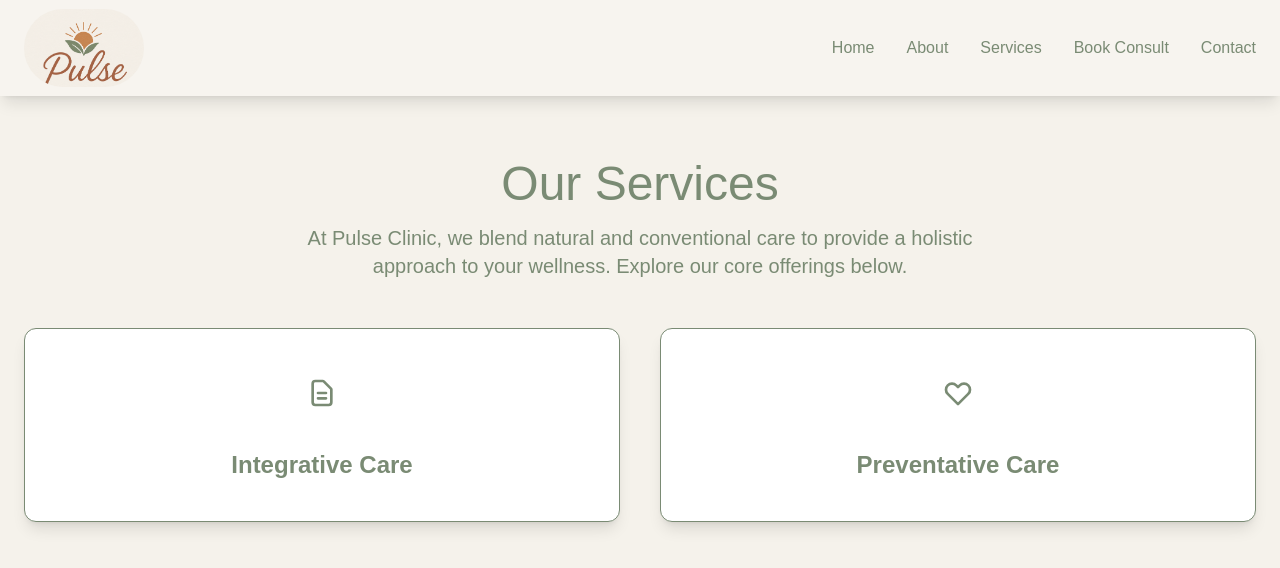
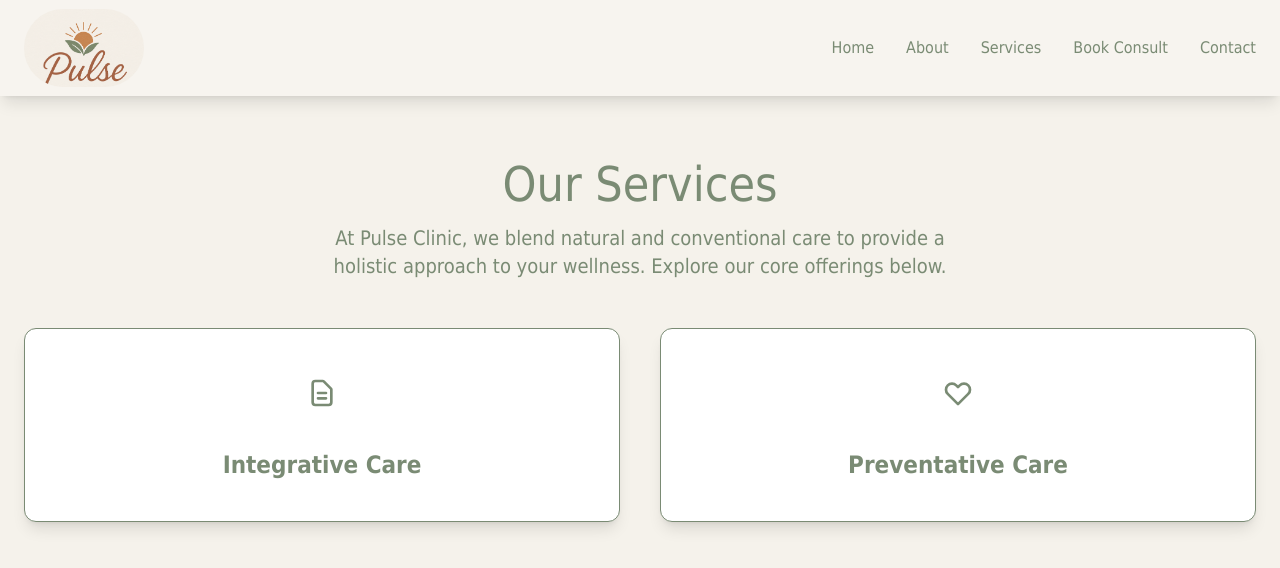
Before and after one commit to allyynorton/pulse-clinic, a Next.js app: page /services in a window 1280 px wide. Shown: the top 568 px of the page. Built offline with nearby package versions, Linux system fonts and the light colour scheme.

Commit message:
Set global font to Tahoma and remove custom font classes from all pages

```diff
--- a/src/app/About/page.tsx
+++ b/src/app/About/page.tsx
@@ -6,7 +6,7 @@ export default function About() {
       {/* Hero Section */}
       <section className="relative bg-cream text-brown pb-12 pt-16">
         <div className="container mx-auto px-6 flex flex-col items-center text-center">
-          <h1 className="text-5xl md:text-6xl font-pacifico text-brown mb-4">About Allyson Norton, PA-C</h1>
+          <h1 className="text-5xl md:text-6xl text-brown mb-4">About Allyson Norton, PA-C</h1>
           <p className="text-xl text-green max-w-2xl mx-auto mb-8">
             Board-Certified Physician Assistant & Functional Medicine Specialist
           </p>
--- a/src/app/consult-booking/page.tsx
+++ b/src/app/consult-booking/page.tsx
@@ -201,7 +201,7 @@ export default function ConsultBooking() {
       <section className="py-16">
         <div className="container mx-auto px-6 max-w-4xl">
           <div className="text-center mb-12">
-            <h1 className="text-5xl font-pacifico text-brown mb-4">Book Your Consult</h1>
+            <h1 className="text-5xl text-brown mb-4">Book Your Consult</h1>
             <p className="text-xl text-green max-w-2xl mx-auto">
               Ready to take the first step towards feeling better, moving better, and living better? Schedule your consult with Ally below!
             </p>
--- a/src/app/contact/page.tsx
+++ b/src/app/contact/page.tsx
@@ -4,7 +4,7 @@ export default function Contact() {
   return (
     <div className="min-h-screen flex items-center justify-center bg-cream">
       <section className="bg-white rounded-xl shadow-lg p-10 max-w-lg w-full text-center">
-        <h1 className="text-4xl font-pacifico text-brown mb-6">Contact Pulse Clinic</h1>
+        <h1 className="text-4xl text-brown mb-6">Contact Pulse Clinic</h1>
         <p className="text-green text-lg mb-8">
           We&apos;d love to hear from you! Please use the information below to get in touch.
         </p>
--- a/src/app/globals.css
+++ b/src/app/globals.css
@@ -24,5 +24,5 @@
 body {
   background: var(--background);
   color: var(--foreground);
-  font-family: Arial, Helvetica, sans-serif;
+  font-family: Tahoma, Geneva, Verdana, sans-serif;
 }
--- a/src/app/page.tsx
+++ b/src/app/page.tsx
@@ -15,7 +15,8 @@ export default function Home() {
             className="mb-6"
             priority
           />
-          <h1 className="text-xl md:text-2xl font-pacifico text-brown mb-4">At Pulse we strongly believe that no one should receive cookie cutter healthcare because everyone is unique in their own way.</h1>
+          <div className="text-xl md:text-2xl text-brown mb-4">Blending natural and conventional care for a more holistic approach to wellness.</div>
+          <h1 className="text-xl md:text-2xl text-brown mb-4">At Pulse we strongly believe that no one should receive cookie cutter healthcare because everyone is unique in their own way.</h1>
           <p className="text-xl text-green max-w-2xl mx-auto mb-8">
             We all have different exposures, genetics, lifestyle habits, etc. which is why it is important to have a unique and individualized approach to treatment. Focusing on finding the root causes of disease allows us to develop a personalized treatment plan that can give you the most natural solution to your symptoms and prevent future illness.
           </p>
--- a/src/app/services/page.tsx
+++ b/src/app/services/page.tsx
@@ -9,7 +9,7 @@ export default function Services() {
     <div className="min-h-screen" style={{ backgroundColor: '#f5f2eb' }}>
       <section className="py-16 text-center">
         <div className="container mx-auto px-6">
-          <h1 className="text-5xl font-pacifico text-brown mb-4">Our Services</h1>
+          <h1 className="text-5xl text-brown mb-4">Our Services</h1>
           <p className="text-xl text-green max-w-2xl mx-auto mb-12">
             At Pulse Clinic, we blend natural and conventional care to provide a holistic approach to your wellness. Explore our core offerings below.
           </p>
@@ -24,7 +24,7 @@ export default function Services() {
                   <path strokeLinecap="round" strokeLinejoin="round" strokeWidth={2} d="M9 12h6m-6 4h6m2 5H7a2 2 0 01-2-2V5a2 2 0 012-2h5.586a1 1 0 01.707.293l5.414 5.414a1 1 0 01.293.707V19a2 2 0 01-2 2z" />
                 </svg>
               </div>
-              <h2 className="text-2xl font-bold text-brown mb-2 font-pacifico">Integrative Care</h2>
+              <h2 className="text-2xl font-bold text-brown mb-2">Integrative Care</h2>
               {open === "functional" && (
                 <p className="text-green mb-2">
                   This service is for patients who are looking to heal a chronic condition (ie. diabetes, high blood pressure, obesity, gut issues etc.) Integrative care blends conventional medicine with functional medicine to finding the root cause of the condition and a treatment plan centered around natural solutions. We dive into lifestyle habits, diet, exercise, environmental exposures, genetic predisposition, etc. to provide comprehensive patient-center care
@@ -41,7 +41,7 @@ export default function Services() {
                   <path strokeLinecap="round" strokeLinejoin="round" strokeWidth={2} d="M4.318 6.318a4.5 4.5 0 000 6.364L12 20.364l7.682-7.682a4.5 4.5 0 00-6.364-6.364L12 7.636l-1.318-1.318a4.5 4.5 0 00-6.364 0z" />
                 </svg>
               </div>
-              <h2 className="text-2xl font-bold text-brown mb-2 font-pacifico">Preventative Care</h2>
+              <h2 className="text-2xl font-bold text-brown mb-2">Preventative Care</h2>
               {open === "preventative" && (
                 <div className="mt-4 text-left w-full text-green animate-fade-in">
                   <p className="text-center">
```
